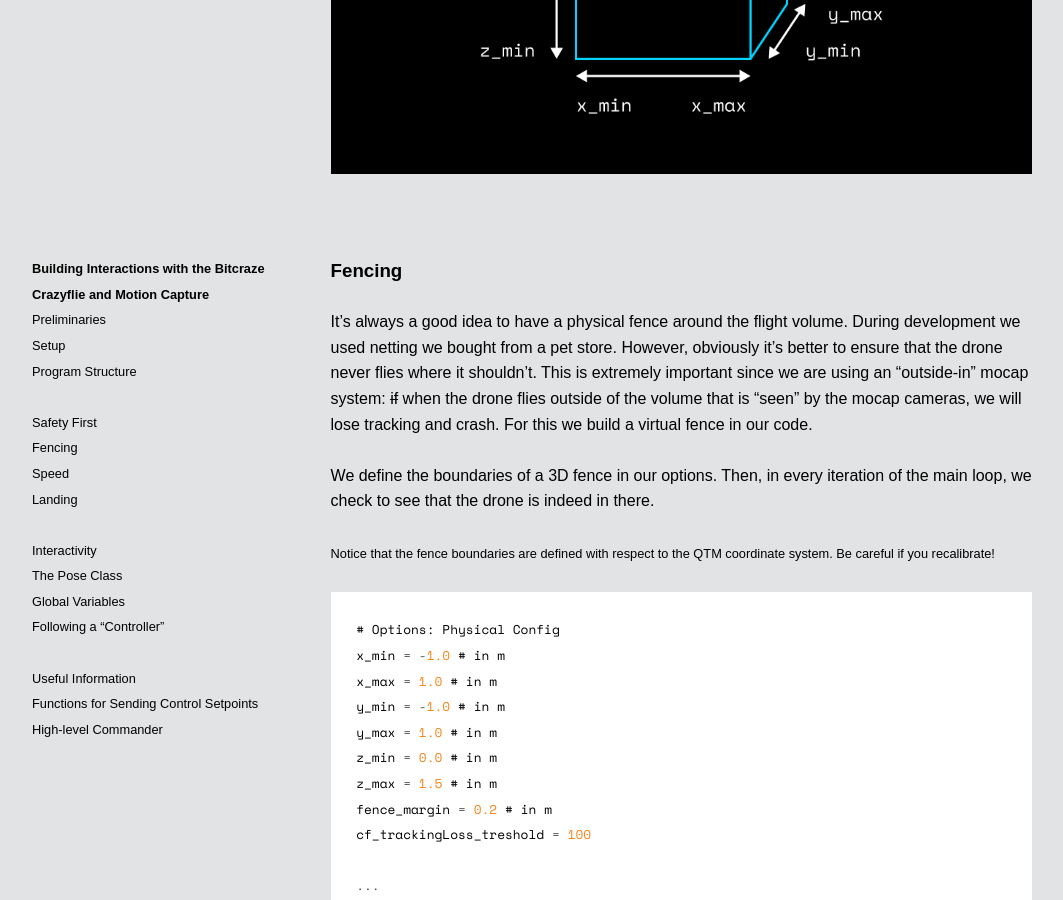
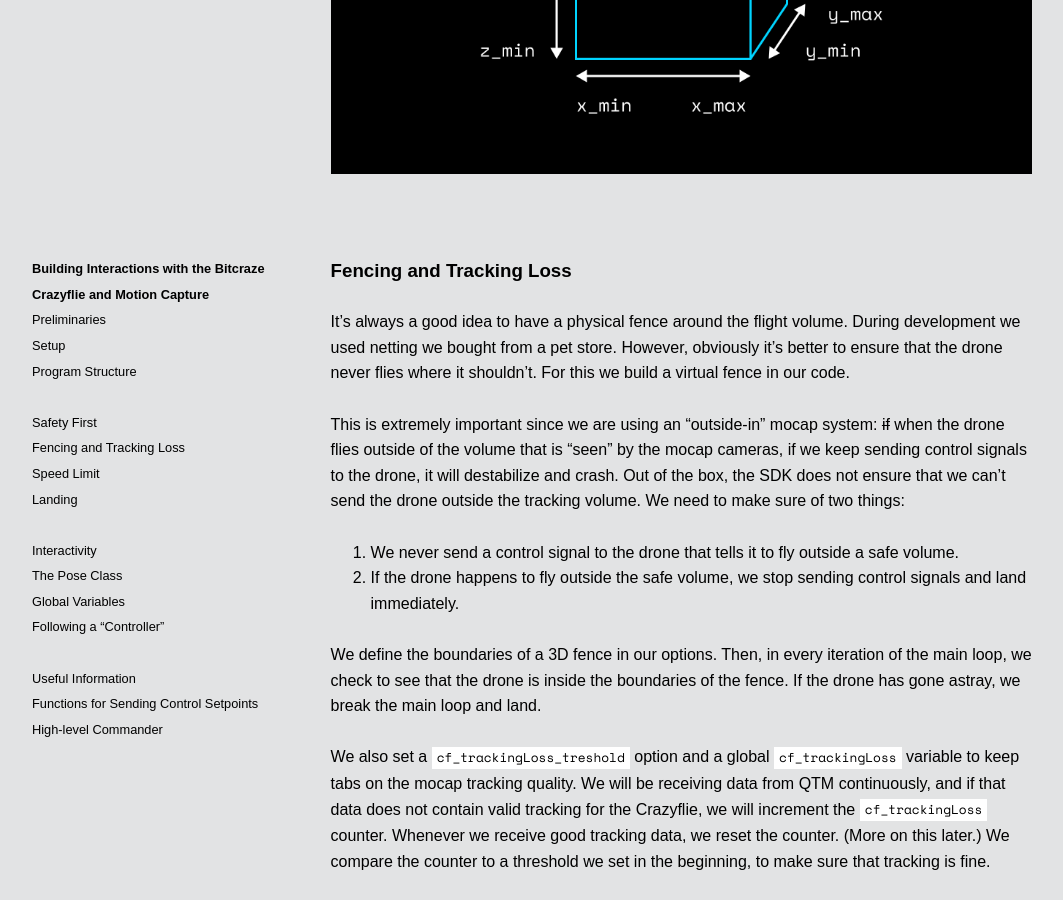
Before and after one commit to l77l77/mbaytas.github.io, a Jekyll site: the page built from crazyflie.md, in a window 1280 px wide and 900 px high, scrolled down 4263 px. Shown: the whole window, without its empty margins (108-1171 px from the left). Built offline with Jekyll 4.4.1, drawn with Linux system fonts in a browser that asks for light colours; some web fonts are replaced; our own code applies the rules of GitHub Pages for plain Markdown files; comment, search, counter and statistics services are not loaded; some of the changed text lies outside the part shown.

Commit message:
Update crazyflie.md

````diff
--- a/crazyflie.md
+++ b/crazyflie.md
@@ -85,11 +85,18 @@ We crashed our drones a lot while developing our prototypes, because the way tha
 ![Virtual fence confining drone to a safe zone](/img/crazyflie_fence.png)
 
 
-### Fencing
+### Fencing and Tracking Loss
 
-It's always a good idea to have a physical fence around the flight volume. During development we used netting we bought from a pet store. However, obviously it's better to ensure that the drone never flies where it shouldn't. This is extremely important since we are using an "outside-in" mocap system: <del>if</del> when the drone flies outside of the volume that is "seen" by the mocap cameras, we will lose tracking and crash. For this we build a virtual fence in our code.
+It's always a good idea to have a physical fence around the flight volume. During development we used netting we bought from a pet store. However, obviously it's better to ensure that the drone never flies where it shouldn't. For this we build a virtual fence in our code.
 
-We define the boundaries of a 3D fence in our options. Then, in every iteration of the main loop, we check to see that the drone is indeed in there.
+This is extremely important since we are using an "outside-in" mocap system: <del>if</del> when the drone flies outside of the volume that is "seen" by the mocap cameras, if we keep sending control signals to the drone, it will destabilize and crash. Out of the box, the SDK does not ensure that we can't send the drone outside the tracking volume. We need to make sure of two things:
+
+1. We never send a control signal to the drone that tells it to fly outside a safe volume.
+2. If the drone happens to fly outside the safe volume, we stop sending control signals and land immediately.
+
+We define the boundaries of a 3D fence in our options. Then, in every iteration of the main loop, we check to see that the drone is inside the boundaries of the fence. If the drone has gone astray, we break the main loop and land.
+
+We also set a `cf_trackingLoss_treshold` option and a global `cf_trackingLoss` variable to keep tabs on the mocap tracking quality. We will be receiving data from QTM continuously, and if that data does not contain valid tracking for the Crazyflie, we will increment the `cf_trackingLoss` counter. Whenever we receive good tracking data, we reset the counter. (More on this later.) We compare the counter to a threshold we set in the beginning, to make sure that tracking is fine.
 
 *Notice that the fence boundaries are defined with respect to the QTM coordinate system. Be careful if you recalibrate!*
 
@@ -107,6 +114,12 @@ cf_trackingLoss_treshold = 100
 
 ...
 
+# Global vars
+fly = True
+cf_trackingLoss = 0
+
+...
+
 while (fly == True):
 
     # Land if drone strays out of fence
@@ -119,17 +132,16 @@ while (fly == True):
     if cf_trackingLoss > cf_trackingLoss_treshold:
         print("TRACKING LOST FOR " + str(cf_trackingLoss_treshold) + " FRAMES!")
 	break
-```
 
-```python
-while (fly == True):
+    ...
+
     # Keep target inside fence
         target_pose.x = max(x_min, min(target.x, x_max))
         target_pose.y = max(y_min, min(target.y, y_max))
         target_pose.z = max(z_min, min(target.z, z_max))
 ```
 
-### Speed
+### Speed Limit
 
 Using the Crazylie's parameters system, we can set internal limits on how fast it's allowed to go. There are two parameters for the speed limit `xyVelMax` for lateral movement, and `zVelMax` for vertical movement.
 
````
